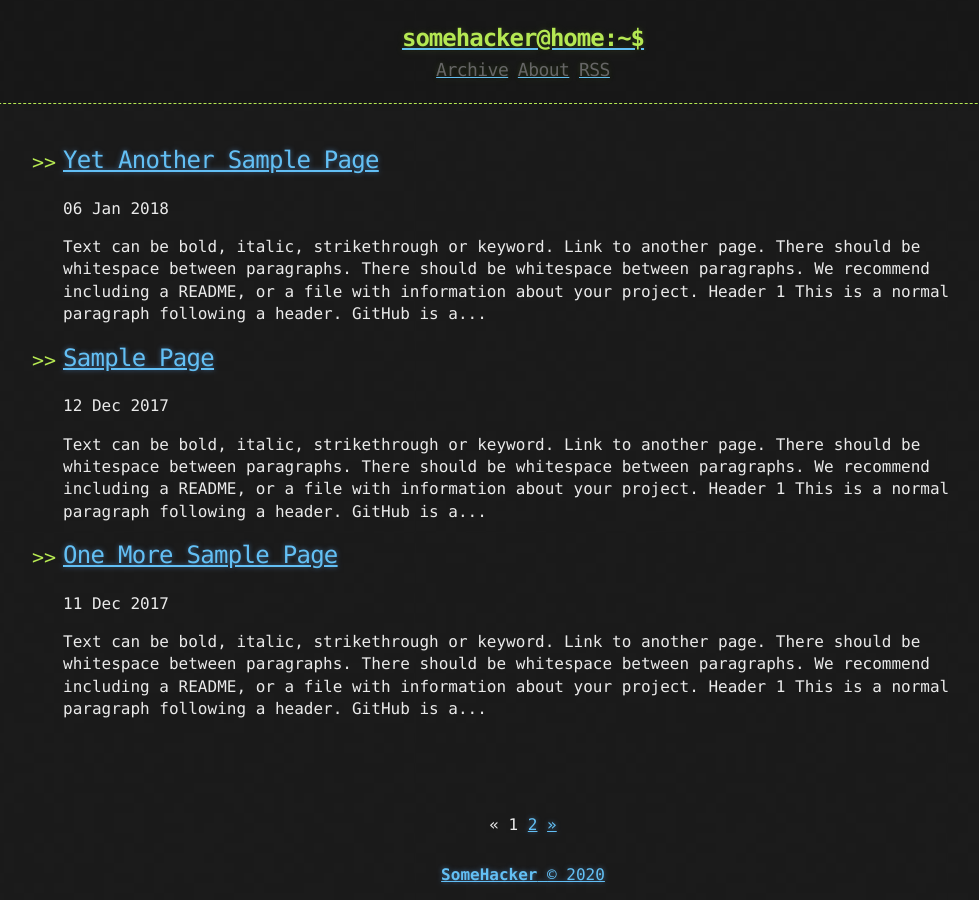
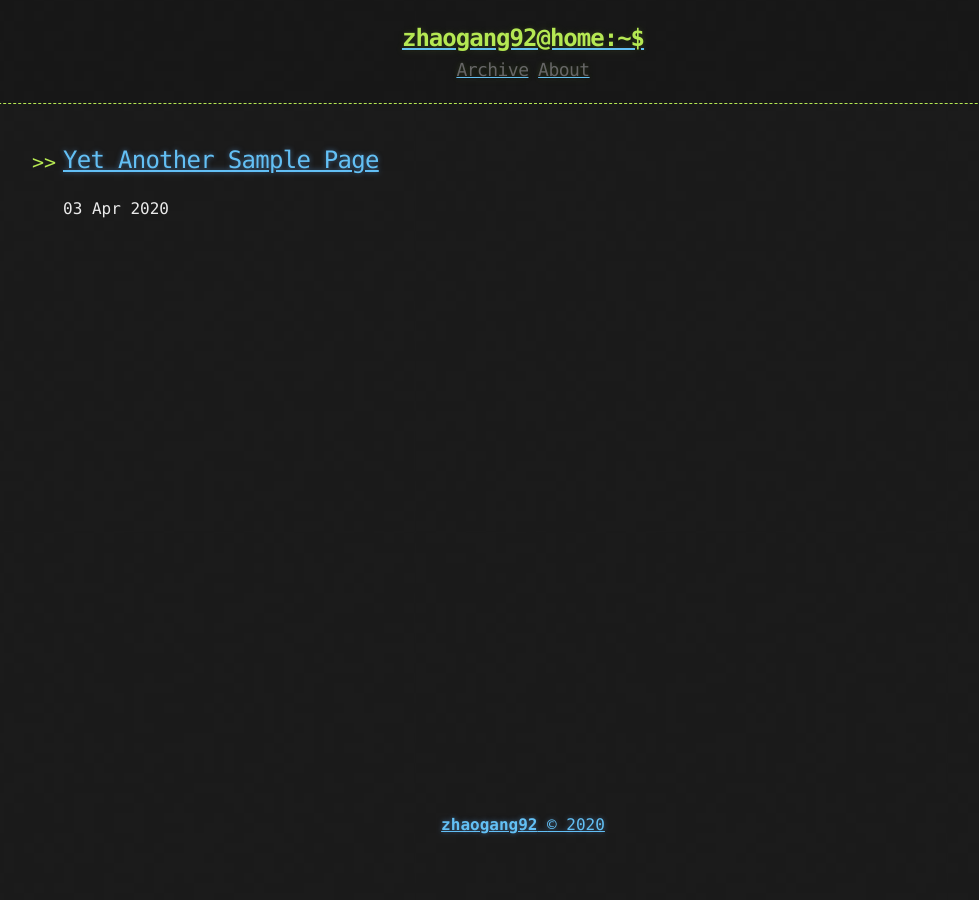
Before and after one commit to zyq823/zyq823.github.io, a Jekyll site: the page built from index.html, in a window 1280 px wide. Shown: the whole page, without its empty margins (117-1096 px from the left). Built offline with Jekyll 4.4.1, drawn with Linux system fonts in a browser that asks for light colours; the list of posts is cut into pages by our own code.

Commit message:
A bit update

````diff
--- a/_config.yml
+++ b/_config.yml
@@ -1,9 +1,9 @@
 title: Hacker-Blog
 description: "A Jekyll Blog Theme For Hackers"
 author:
-  name: "SomeHacker"
-  email: "someone@somewebsite.somedomain"
-  url: "https://ashishchaudhary.in/hacker-blog"
+  name: "zhaogang92"
+  email: "zhaogang92@gmail.com"
+  url: "https://zhaogang92.github.io"
 
 baseurl: /
 
@@ -28,5 +28,5 @@ plugins:
   - jekyll-sitemap
 
 # Custom variables
-owner : "SomeHacker"
+owner : "zhaogang92"
 year : "2020"
--- a/_includes/head.html
+++ b/_includes/head.html
@@ -6,6 +6,4 @@
   <title>{%if page.title %}{{ page.title }}{% else %}{{ site.title }}{% endif %}</title>
 
   <link rel="stylesheet" href="{{ "/css/main.css" | prepend: site.baseurl | replace: '//', '/' }}">
-
-  <link href="/atom.xml" type="application/atom+xml" rel="alternate" title="ATOM Feed" /> {% seo %}
 </head>
--- a/_includes/links.html
+++ b/_includes/links.html
@@ -1,3 +1,2 @@
 <a href="{{ "/archive" | prepend: site.baseurl | replace: '//', '/' }}"><h2 class="header-link">Archive</h2></a>
 <a href="{{ "/about" | prepend: site.baseurl | replace: '//', '/' }}"><h2 class="header-link">About</h2></a>
-<a href="{{ "/atom.xml" | prepend: site.baseurl | replace: '//', '/' }}"><h2 class="header-link">RSS</h2></a>
--- a/_posts/2017-12-10-Another-Sample-Page.md
+++ /dev/null
@@ -1,124 +0,0 @@
----
-title: Another Sample Page
-published: true
----
-
-Text can be **bold**, _italic_, ~~strikethrough~~ or `keyword`.
-
-[Link to another page](another-page).
-
-There should be whitespace between paragraphs.
-
-There should be whitespace between paragraphs. We recommend including a README, or a file with information about your project.
-
-# [](#header-1)Header 1
-
-This is a normal paragraph following a header. GitHub is a code hosting platform for version control and collaboration. It lets you and others work together on projects from anywhere.
-
-## [](#header-2)Header 2
-
-> This is a blockquote following a header.
->
-> When something is important enough, you do it even if the odds are not in your favor.
-
-### [](#header-3)Header 3
-
-```js
-// Javascript code with syntax highlighting.
-var fun = function lang(l) {
-  dateformat.i18n = require('./lang/' + l)
-  return true;
-}
-```
-
-```ruby
-# Ruby code with syntax highlighting
-GitHubPages::Dependencies.gems.each do |gem, version|
-  s.add_dependency(gem, "= #{version}")
-end
-```
-
-#### [](#header-4)Header 4
-
-*   This is an unordered list following a header.
-*   This is an unordered list following a header.
-*   This is an unordered list following a header.
-
-##### [](#header-5)Header 5
-
-1.  This is an ordered list following a header.
-2.  This is an ordered list following a header.
-3.  This is an ordered list following a header.
-
-###### [](#header-6)Header 6
-
-| head1        | head two          | three |
-|:-------------|:------------------|:------|
-| ok           | good swedish fish | nice  |
-| out of stock | good and plenty   | nice  |
-| ok           | good `oreos`      | hmm   |
-| ok           | good `zoute` drop | yumm  |
-
-### There's a horizontal rule below this.
-
-* * *
-
-### Here is an unordered list:
-
-*   Item foo
-*   Item bar
-*   Item baz
-*   Item zip
-
-### And an ordered list:
-
-1.  Item one
-1.  Item two
-1.  Item three
-1.  Item four
-
-### And a nested list:
-
-- level 1 item
-  - level 2 item
-  - level 2 item
-    - level 3 item
-    - level 3 item
-- level 1 item
-  - level 2 item
-  - level 2 item
-  - level 2 item
-- level 1 item
-  - level 2 item
-  - level 2 item
-- level 1 item
-
-### Small image
-
-![](https://assets-cdn.github.com/images/icons/emoji/octocat.png)
-
-### Large image
-
-![](https://guides.github.com/activities/hello-world/branching.png)
-
-
-### Definition lists can be used with HTML syntax.
-
-<dl>
-<dt>Name</dt>
-<dd>Godzilla</dd>
-<dt>Born</dt>
-<dd>1952</dd>
-<dt>Birthplace</dt>
-<dd>Japan</dd>
-<dt>Color</dt>
-<dd>Green</dd>
-</dl>
-
-```
-Long, single-line code blocks should not wrap. They should horizontally scroll if they are too long. This line should be long enough to demonstrate this.
-```
-
-```
-The final element.
-```
--- a/_posts/2017-12-11-One-More-Sample-Page.md
+++ /dev/null
@@ -1,124 +0,0 @@
----
-title: One More Sample Page
-published: true
----
-
-Text can be **bold**, _italic_, ~~strikethrough~~ or `keyword`.
-
-[Link to another page](another-page).
-
-There should be whitespace between paragraphs.
-
-There should be whitespace between paragraphs. We recommend including a README, or a file with information about your project.
-
-# [](#header-1)Header 1
-
-This is a normal paragraph following a header. GitHub is a code hosting platform for version control and collaboration. It lets you and others work together on projects from anywhere.
-
-## [](#header-2)Header 2
-
-> This is a blockquote following a header.
->
-> When something is important enough, you do it even if the odds are not in your favor.
-
-### [](#header-3)Header 3
-
-```js
-// Javascript code with syntax highlighting.
-var fun = function lang(l) {
-  dateformat.i18n = require('./lang/' + l)
-  return true;
-}
-```
-
-```ruby
-# Ruby code with syntax highlighting
-GitHubPages::Dependencies.gems.each do |gem, version|
-  s.add_dependency(gem, "= #{version}")
-end
-```
-
-#### [](#header-4)Header 4
-
-*   This is an unordered list following a header.
-*   This is an unordered list following a header.
-*   This is an unordered list following a header.
-
-##### [](#header-5)Header 5
-
-1.  This is an ordered list following a header.
-2.  This is an ordered list following a header.
-3.  This is an ordered list following a header.
-
-###### [](#header-6)Header 6
-
-| head1        | head two          | three |
-|:-------------|:------------------|:------|
-| ok           | good swedish fish | nice  |
-| out of stock | good and plenty   | nice  |
-| ok           | good `oreos`      | hmm   |
-| ok           | good `zoute` drop | yumm  |
-
-### There's a horizontal rule below this.
-
-* * *
-
-### Here is an unordered list:
-
-*   Item foo
-*   Item bar
-*   Item baz
-*   Item zip
-
-### And an ordered list:
-
-1.  Item one
-1.  Item two
-1.  Item three
-1.  Item four
-
-### And a nested list:
-
-- level 1 item
-  - level 2 item
-  - level 2 item
-    - level 3 item
-    - level 3 item
-- level 1 item
-  - level 2 item
-  - level 2 item
-  - level 2 item
-- level 1 item
-  - level 2 item
-  - level 2 item
-- level 1 item
-
-### Small image
-
-![](https://assets-cdn.github.com/images/icons/emoji/octocat.png)
-
-### Large image
-
-![](https://guides.github.com/activities/hello-world/branching.png)
-
-
-### Definition lists can be used with HTML syntax.
-
-<dl>
-<dt>Name</dt>
-<dd>Godzilla</dd>
-<dt>Born</dt>
-<dd>1952</dd>
-<dt>Birthplace</dt>
-<dd>Japan</dd>
-<dt>Color</dt>
-<dd>Green</dd>
-</dl>
-
-```
-Long, single-line code blocks should not wrap. They should horizontally scroll if they are too long. This line should be long enough to demonstrate this.
-```
-
-```
-The final element.
-```
--- a/_posts/2017-12-12-Sample-Page.md
+++ /dev/null
@@ -1,124 +0,0 @@
----
-title: Sample Page
-published: true
----
-
-Text can be **bold**, _italic_, ~~strikethrough~~ or `keyword`.
-
-[Link to another page](another-page).
-
-There should be whitespace between paragraphs.
-
-There should be whitespace between paragraphs. We recommend including a README, or a file with information about your project.
-
-# [](#header-1)Header 1
-
-This is a normal paragraph following a header. GitHub is a code hosting platform for version control and collaboration. It lets you and others work together on projects from anywhere.
-
-## [](#header-2)Header 2
-
-> This is a blockquote following a header.
->
-> When something is important enough, you do it even if the odds are not in your favor.
-
-### [](#header-3)Header 3
-
-```js
-// Javascript code with syntax highlighting.
-var fun = function lang(l) {
-  dateformat.i18n = require('./lang/' + l)
-  return true;
-}
-```
-
-```ruby
-# Ruby code with syntax highlighting
-GitHubPages::Dependencies.gems.each do |gem, version|
-  s.add_dependency(gem, "= #{version}")
-end
-```
-
-#### [](#header-4)Header 4
-
-*   This is an unordered list following a header.
-*   This is an unordered list following a header.
-*   This is an unordered list following a header.
-
-##### [](#header-5)Header 5
-
-1.  This is an ordered list following a header.
-2.  This is an ordered list following a header.
-3.  This is an ordered list following a header.
-
-###### [](#header-6)Header 6
-
-| head1        | head two          | three |
-|:-------------|:------------------|:------|
-| ok           | good swedish fish | nice  |
-| out of stock | good and plenty   | nice  |
-| ok           | good `oreos`      | hmm   |
-| ok           | good `zoute` drop | yumm  |
-
-### There's a horizontal rule below this.
-
-* * *
-
-### Here is an unordered list:
-
-*   Item foo
-*   Item bar
-*   Item baz
-*   Item zip
-
-### And an ordered list:
-
-1.  Item one
-1.  Item two
-1.  Item three
-1.  Item four
-
-### And a nested list:
-
-- level 1 item
-  - level 2 item
-  - level 2 item
-    - level 3 item
-    - level 3 item
-- level 1 item
-  - level 2 item
-  - level 2 item
-  - level 2 item
-- level 1 item
-  - level 2 item
-  - level 2 item
-- level 1 item
-
-### Small image
-
-![](https://assets-cdn.github.com/images/icons/emoji/octocat.png)
-
-### Large image
-
-![](https://guides.github.com/activities/hello-world/branching.png)
-
-
-### Definition lists can be used with HTML syntax.
-
-<dl>
-<dt>Name</dt>
-<dd>Godzilla</dd>
-<dt>Born</dt>
-<dd>1952</dd>
-<dt>Birthplace</dt>
-<dd>Japan</dd>
-<dt>Color</dt>
-<dd>Green</dd>
-</dl>
-
-```
-Long, single-line code blocks should not wrap. They should horizontally scroll if they are too long. This line should be long enough to demonstrate this.
-```
-
-```
-The final element.
-```
--- a/_posts/2018-01-06-Yet-Another-Sample-Page.md
+++ /dev/null
@@ -1,124 +0,0 @@
----
-title: Yet Another Sample Page
-published: true
----
-
-Text can be **bold**, _italic_, ~~strikethrough~~ or `keyword`.
-
-[Link to another page](another-page).
-
-There should be whitespace between paragraphs.
-
-There should be whitespace between paragraphs. We recommend including a README, or a file with information about your project.
-
-# [](#header-1)Header 1
-
-This is a normal paragraph following a header. GitHub is a code hosting platform for version control and collaboration. It lets you and others work together on projects from anywhere.
-
-## [](#header-2)Header 2
-
-> This is a blockquote following a header.
->
-> When something is important enough, you do it even if the odds are not in your favor.
-
-### [](#header-3)Header 3
-
-```js
-// Javascript code with syntax highlighting.
-var fun = function lang(l) {
-  dateformat.i18n = require('./lang/' + l)
-  return true;
-}
-```
-
-```ruby
-# Ruby code with syntax highlighting
-GitHubPages::Dependencies.gems.each do |gem, version|
-  s.add_dependency(gem, "= #{version}")
-end
-```
-
-#### [](#header-4)Header 4
-
-*   This is an unordered list following a header.
-*   This is an unordered list following a header.
-*   This is an unordered list following a header.
-
-##### [](#header-5)Header 5
-
-1.  This is an ordered list following a header.
-2.  This is an ordered list following a header.
-3.  This is an ordered list following a header.
-
-###### [](#header-6)Header 6
-
-| head1        | head two          | three |
-|:-------------|:------------------|:------|
-| ok           | good swedish fish | nice  |
-| out of stock | good and plenty   | nice  |
-| ok           | good `oreos`      | hmm   |
-| ok           | good `zoute` drop | yumm  |
-
-### There's a horizontal rule below this.
-
-* * *
-
-### Here is an unordered list:
-
-*   Item foo
-*   Item bar
-*   Item baz
-*   Item zip
-
-### And an ordered list:
-
-1.  Item one
-1.  Item two
-1.  Item three
-1.  Item four
-
-### And a nested list:
-
-- level 1 item
-  - level 2 item
-  - level 2 item
-    - level 3 item
-    - level 3 item
-- level 1 item
-  - level 2 item
-  - level 2 item
-  - level 2 item
-- level 1 item
-  - level 2 item
-  - level 2 item
-- level 1 item
-
-### Small image
-
-![](https://assets-cdn.github.com/images/icons/emoji/octocat.png)
-
-### Large image
-
-![](https://guides.github.com/activities/hello-world/branching.png)
-
-
-### Definition lists can be used with HTML syntax.
-
-<dl>
-<dt>Name</dt>
-<dd>Godzilla</dd>
-<dt>Born</dt>
-<dd>1952</dd>
-<dt>Birthplace</dt>
-<dd>Japan</dd>
-<dt>Color</dt>
-<dd>Green</dd>
-</dl>
-
-```
-Long, single-line code blocks should not wrap. They should horizontally scroll if they are too long. This line should be long enough to demonstrate this.
-```
-
-```
-The final element.
-```
````
Also changed, not shown: _posts/2020-04-03-Welcome-Page.md (added, +4 -0 lines), about.md (+1 -1 lines), atom.xml (deleted, +0 -27 lines).
